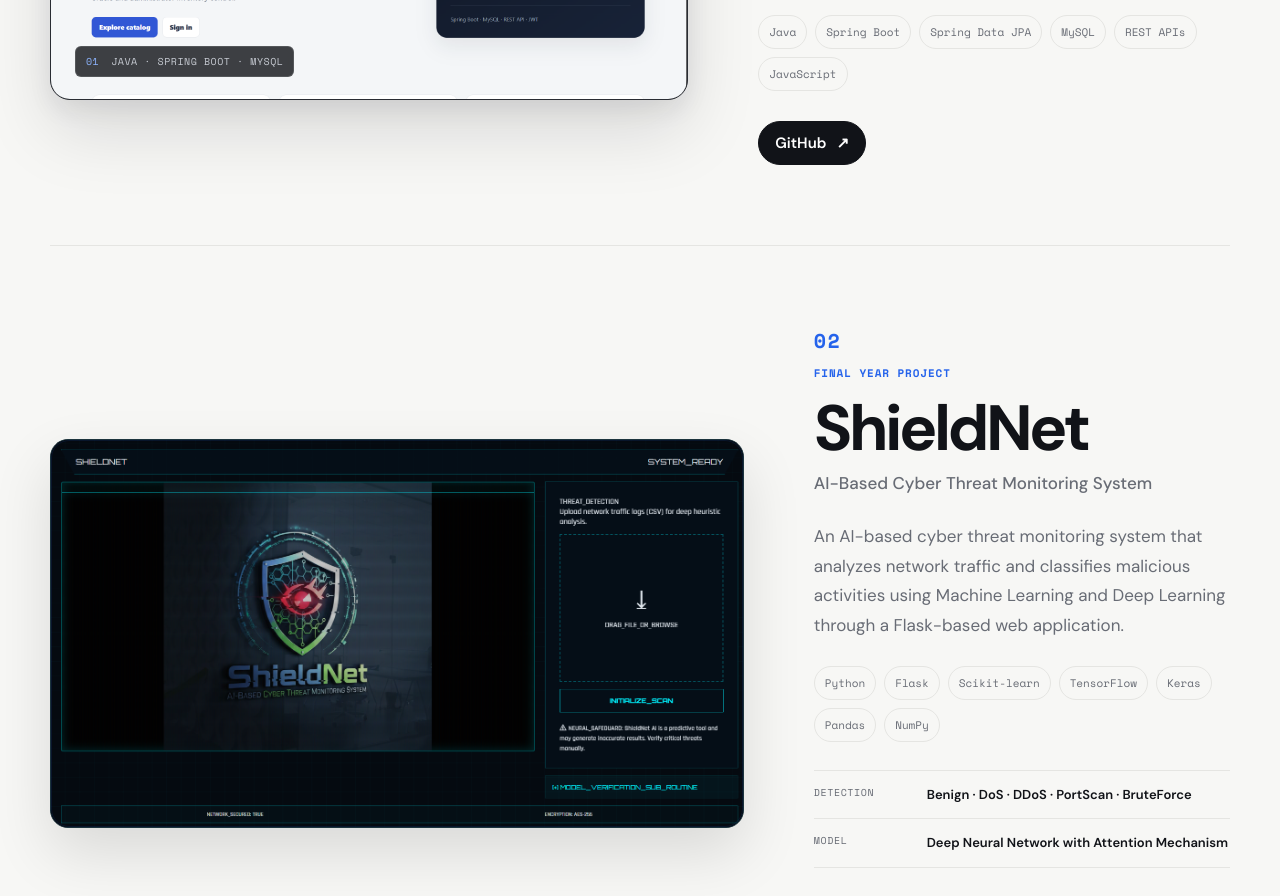
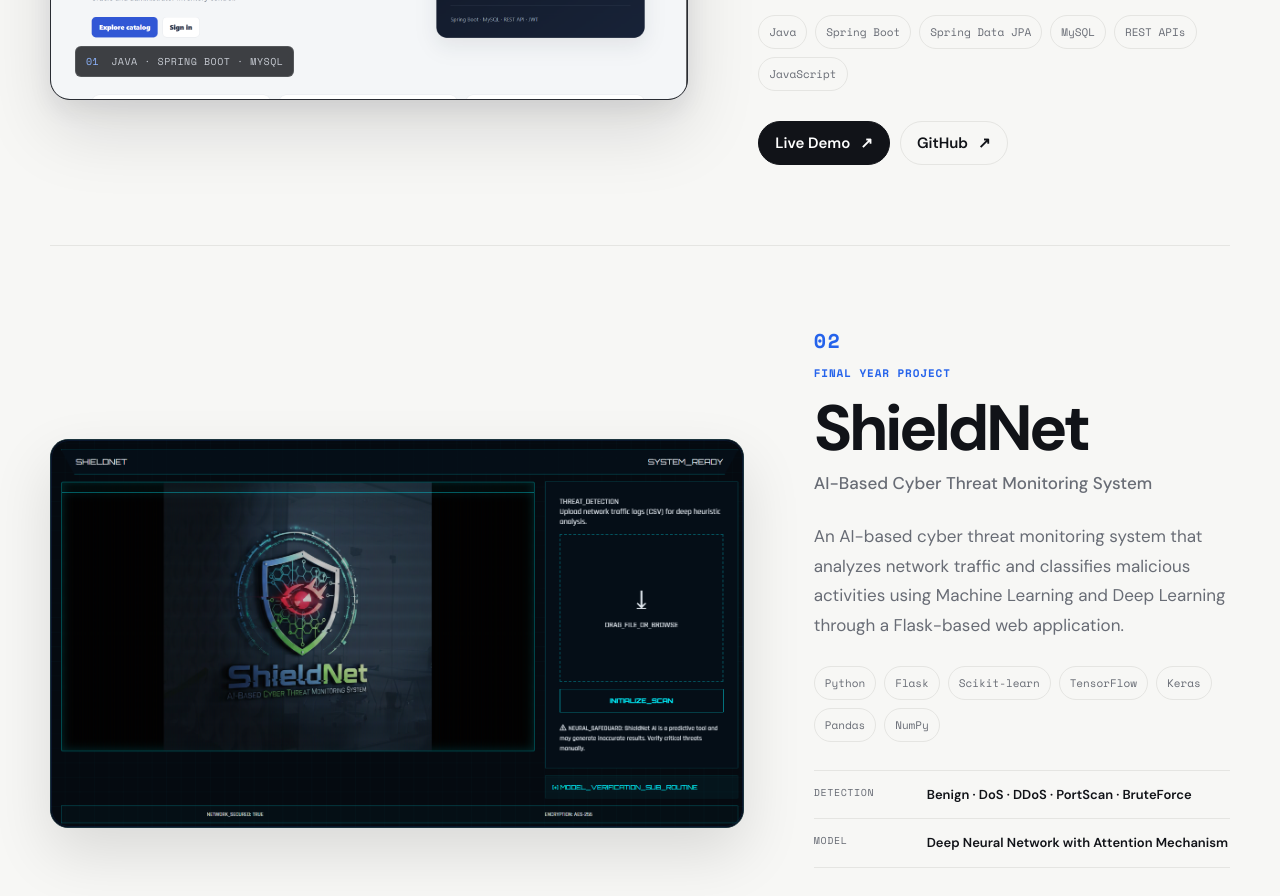
Before and after one commit to Kushalc05/Kushal_C-portfolio, a React (Vite) app: page / in a window 1280 px wide. Shown: the part 4040-4936 px from the top of the page. Built offline with nearby package versions, Linux system fonts and the light colour scheme.

Commit message:
Add StockFlow live demo

```diff
--- a/src/sections/Projects.jsx
+++ b/src/sections/Projects.jsx
@@ -27,7 +27,6 @@ function Projects() {
         <article className="featured-project">
 
           <div className="project-visual project-visual-image">
-
             <img
               src="/StockFlow_dashboard.png"
               alt="StockFlow e-commerce and inventory management application"
@@ -37,7 +36,6 @@ function Projects() {
               <span>01</span>
               <span>Java · Spring Boot · MySQL</span>
             </div>
-
           </div>
 
           <div className="featured-project-info">
@@ -67,10 +65,20 @@ function Projects() {
 
             <div className="project-links">
               <a
+                href="https://stockflow-e-commerce-inventory-management-production.up.railway.app"
+                target="_blank"
+                rel="noreferrer"
+                className="project-link project-link-primary"
+              >
+                Live Demo
+                <span>↗</span>
+              </a>
+
+              <a
                 href="https://github.com/Kushalc05/StockFlow-E-Commerce-Inventory-Management"
                 target="_blank"
                 rel="noreferrer"
-                className="project-link project-link-primary"
+                className="project-link project-link-secondary"
               >
                 GitHub
                 <span>↗</span>
@@ -86,12 +94,10 @@ function Projects() {
         <article className="showcase-project">
 
           <div className="showcase-project-visual">
-
             <img
               src="/shieldNet_dashboard.png"
               alt="ShieldNet AI-based cyber threat monitoring system dashboard"
             />
-
           </div>
 
           <div className="showcase-project-info">
@@ -194,7 +200,6 @@ function Projects() {
               </div>
 
             </div>
-
           </article>
 
           <aside className="future-project">
```
